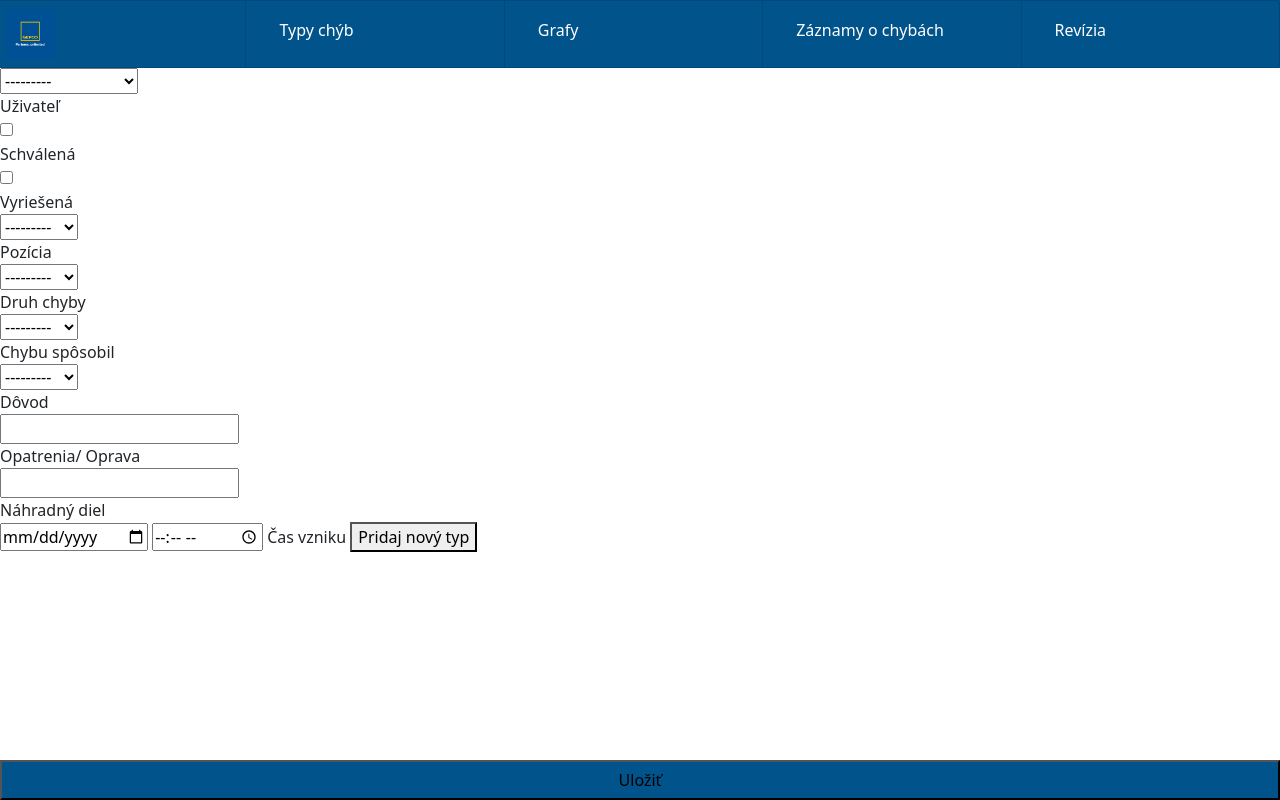
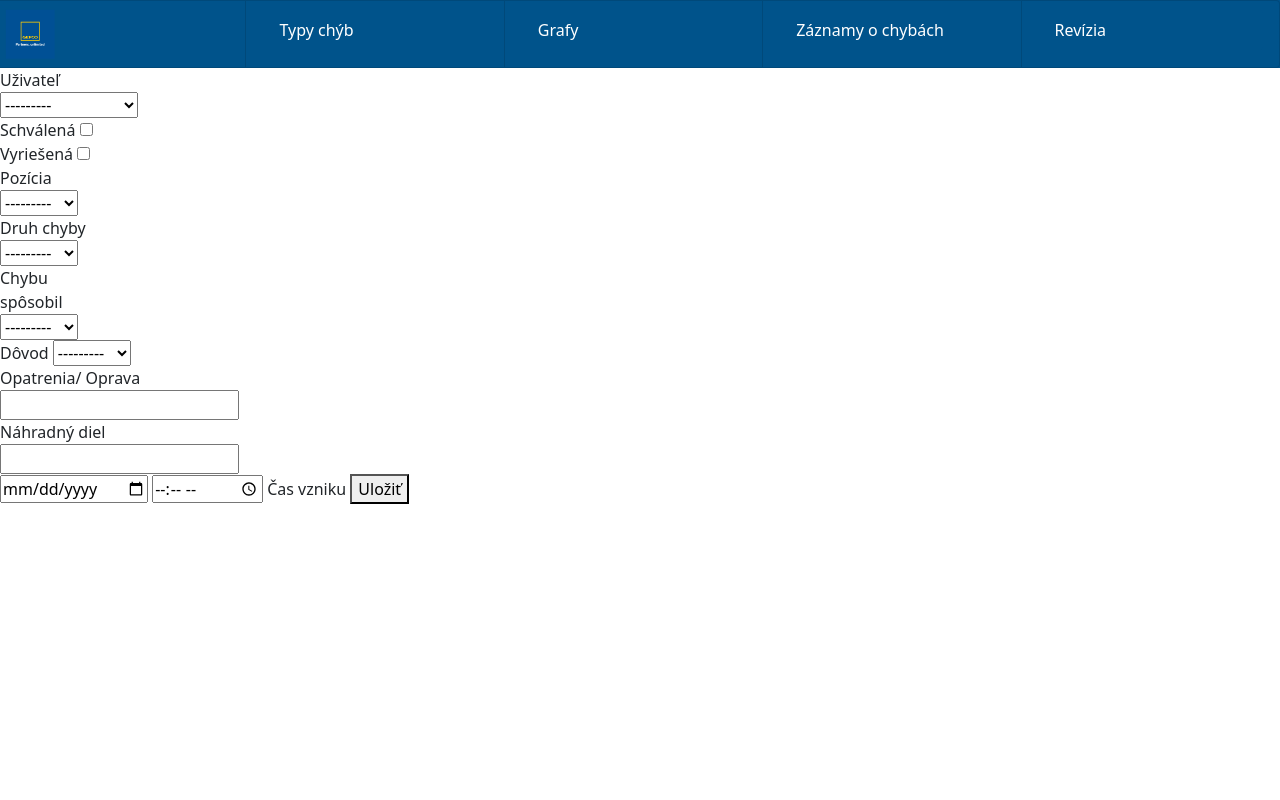
Before and after one commit to TIS2021-FMFI/evidencia-dielov, a Django app: page /zaznamy/pridaj in a window 1280 px wide. Run offline with Django 3.2, Linux system fonts and the light colour scheme; tables that the repository leaves empty hold one stand-in row (values such as "Sample post"); parts of the project's set-up code (start-up, migrations or seed data) failed here and were passed over.

Commit message:
uprava formu

```diff
--- a/zapis_poruch/UI/templates/pridaj_zaznam.html
+++ b/zapis_poruch/UI/templates/pridaj_zaznam.html
@@ -5,69 +5,28 @@
 <form method="post">
     {% csrf_token %}
     {% for column in form %}
-        <div>
-            {{ column }}<br>
-            {{ column.label }}
+        <div disabled="{{ column.label }} == 'Uživateľ'" >
+            {% if column.label == 'Uživateľ' or column.label == 'Druh chyby' or column.label == 'Chybu spôsobil' or column.label == 'Pozícia' %}
+                <div class="col-1">
+                    {{ column.label }}
+                    {{ column }}<br>
+                </div>
+            {% else%}
+                <div class="col-2">
+                    {{ column.label }}
+                    {{ column }}<br>
+                </div>
+            {% endif %}
         </div>
 
     {% endfor %}
     <input id="beginDate" type="date"   height="1000">
     <input id="beginTime" type="time"   height="1000">
     <label for="beginDate">Čas vzniku</label>
-    <button type="submit"> Pridaj nový typ</button>
+    <button type="submit"> Uložiť</button>
 </form>
-<!--<div>-->
-<!--    <label> Užívateľ: </label><br>-->
-<!--    <input id="user" type="text" disabled required  placeholder="{{user_name}}"><br>-->
 
-<!--    <label> Dôvod: </label><br>-->
-<!--    <input id="reason" type="text"  required height="1000"><br>-->
-
-<!--    <label> Opatrenia/Oprava: </label><br>-->
-<!--    <input id="oprava" type="text"  required height="1000"><br>-->
-
-<!--    <label> Náhradné diely: </label><br>-->
-<!--    <input id="diely" type="text"   height="1000"><br>-->
-
-<!--    <input id="solved" type="checkbox"   height="1000">-->
-<!--    <label for="solved">Odstránená chyba</label>-->
-
-<!--    <input id="beginDate" type="date"   height="1000">-->
-<!--    <input id="beginTime" type="time"   height="1000">-->
-<!--    <label for="beginDate">Čas vzniku</label>-->
-
-
-<!--    <input id="endDate" type="date"   height="1000">-->
-<!--    <input id="endTime" type="time"   height="1000">-->
-<!--    <label for="endDate">Čas vyriesenia</label>-->
-
-<!--</div>-->
-<!--<div>-->
-<!--    <label> Pozícia: </label><br>-->
-<!--    <select name="position" id="position" required>-->
-<!--        {% for item in position_list %}-->
-<!--            <option value="{{item}}">{{item}}</option>-->
-<!--        {% endfor %}-->
-<!--    </select>-->
-<!--</div>-->
-<!--<div>-->
-<!--    <label> Chybu spôsobil: </label><br>-->
-<!--    <select name="madeBy" id="madeBY" required>-->
-<!--        {% for item in made_list %}-->
-<!--            <option value="{{item}}">{{item}}</option>-->
-<!--        {% endfor %}-->
-<!--    </select>-->
-<!--</div>-->
-<!--<div>-->
-<!--    <label> Popis chyby: </label><br>-->
-<!--    <select name="description" id="description" required>-->
-<!--        {% for item in description_list %}-->
-<!--            <option value="{{item}}">{{item}}</option>-->
-<!--        {% endfor %}-->
-<!--    </select>-->
-<!--</div>-->
 {% endblock maincontent %}
 
 {% block footer%}
-<button class="pridaj"> Uložiť </button>
-{% endblock footer%}</title>
+{% endblock footer%}
```
